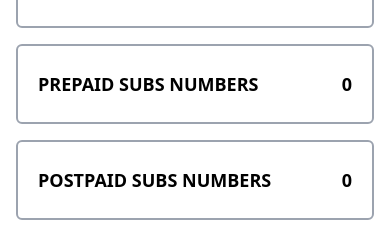
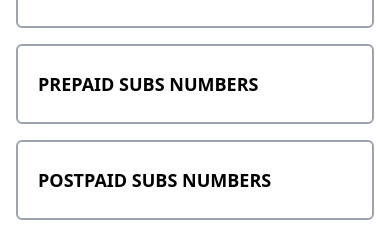
Before and after one commit to Precaution-23/PetraSubs, a React (Create React App) app in the folder frontend/: page / in a window 390 px wide. Shown: the part 160-404 px from the top of the page. Built offline with nearby package versions, Linux system fonts and the light colour scheme; no server answers; what @nextui-org/react would draw is missing.

Commit message:
Update MobileStats.js

```diff
--- a/frontend/src/components/MobileStats.js
+++ b/frontend/src/components/MobileStats.js
@@ -3,7 +3,7 @@ import axios from "axios";
 
 function MobileStats() {
   const [getSubs, setgetSubs] = useState([]);
-  const [subOriginalData, setsubOriginalData] = useState([]);
+  // const [subOriginalData, setsubOriginalData] = useState([]);
 
 
   // fetch lists of mobile subscribers
@@ -12,7 +12,7 @@ function MobileStats() {
       .get("/mobile-sub")
       .then((response) => {
         setgetSubs(response.data);
-        setsubOriginalData(response.data);
+        // setsubOriginalData(response.data);
       })
       .catch((error) => {
         alert("There Was An Error Fecthing The Data. Try Again");
@@ -21,21 +21,21 @@ function MobileStats() {
   };
 
   // get prepaid subs
-  const getPrepaidSubs = () => {
-    const prepaidSubs = subOriginalData.filter(item => item.service_type === `Prepaid`)
-    return prepaidSubs
-  }
+  // const getPrepaidSubs = () => {
+  //   const prepaidSubs = subOriginalData.filter(item => item.service_type === `Prepaid`)
+  //   return prepaidSubs
+  // }
 
     // get postpaid subs
-    const getPostPaidSubs = () => {
-      const postPaidSubs = subOriginalData.filter(item => item.service_type === `Postpaid`)
-      return postPaidSubs
-    }
+    // const getPostPaidSubs = () => {
+    //   const postPaidSubs = subOriginalData.filter(item => item.service_type === `Postpaid`)
+    //   return postPaidSubs
+    // }
 
   useEffect(() => {
     fetchSubs()
-    getPrepaidSubs()
-    getPostPaidSubs()
+    // getPrepaidSubs()
+    // getPostPaidSubs()
   }, [])
 
 
@@ -48,11 +48,11 @@ function MobileStats() {
         </div>
         <div className="flex justify-between border-2 border-gray-400 rounded-md items-center h-20 p-5 hover:border-blue-700 hover:shadow-lg transition ease-in-out delay-150 hover:-translate-y-1 hover:scale-20">
           <div className="font-bold text-lg">PREPAID SUBS NUMBERS</div>
-          <div className="font-bold text-lg">{getPrepaidSubs().length}</div>
+          {/* <div className="font-bold text-lg">{getPrepaidSubs().length}</div> */}
         </div>
         <div className="flex justify-between border-2 border-gray-400 rounded-md items-center h-20 p-5 hover:border-blue-700 hover:shadow-lg transition ease-in-out delay-150 hover:-translate-y-1 hover:scale-20">
           <div className="font-bold text-lg">POSTPAID SUBS NUMBERS</div>
-          <div className="font-bold text-lg">{getPostPaidSubs().length}</div>
+          {/* <div className="font-bold text-lg">{getPostPaidSubs().length}</div> */}
         </div>
       </div>
     </div>
```
